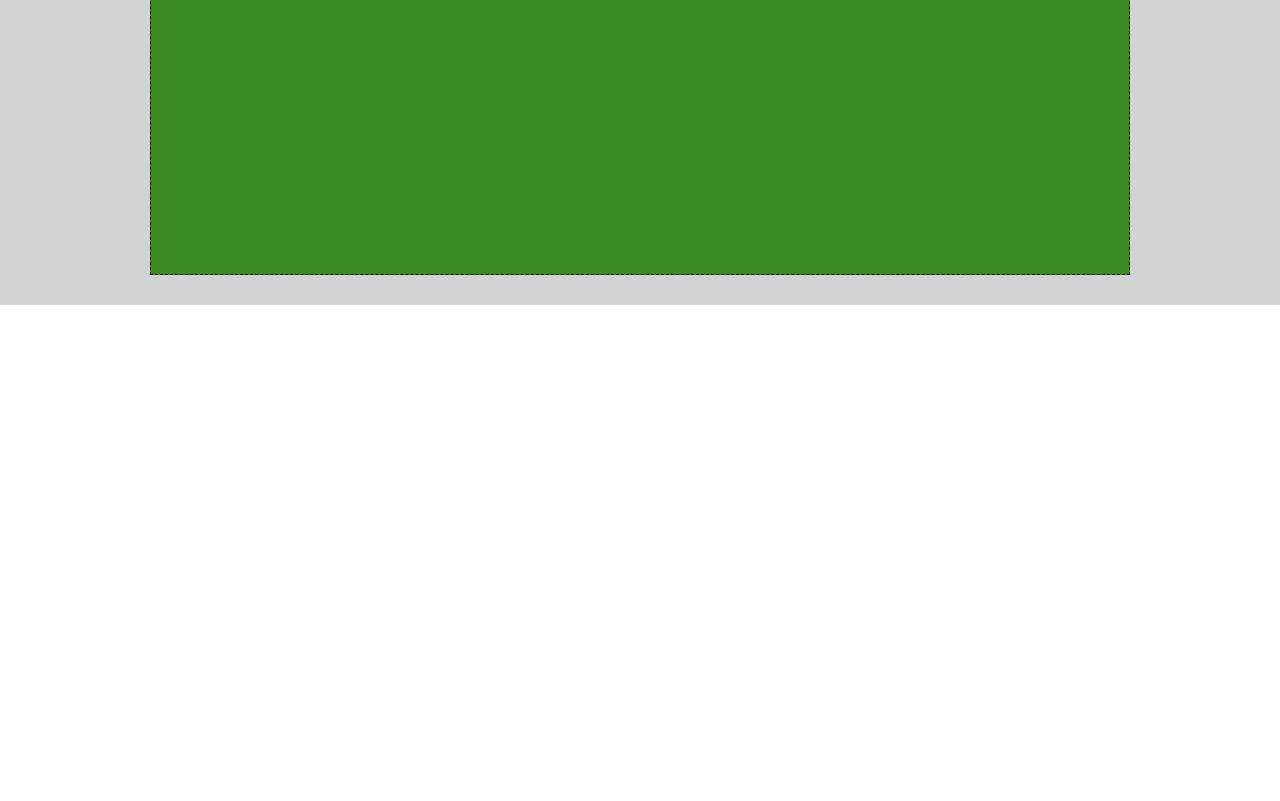
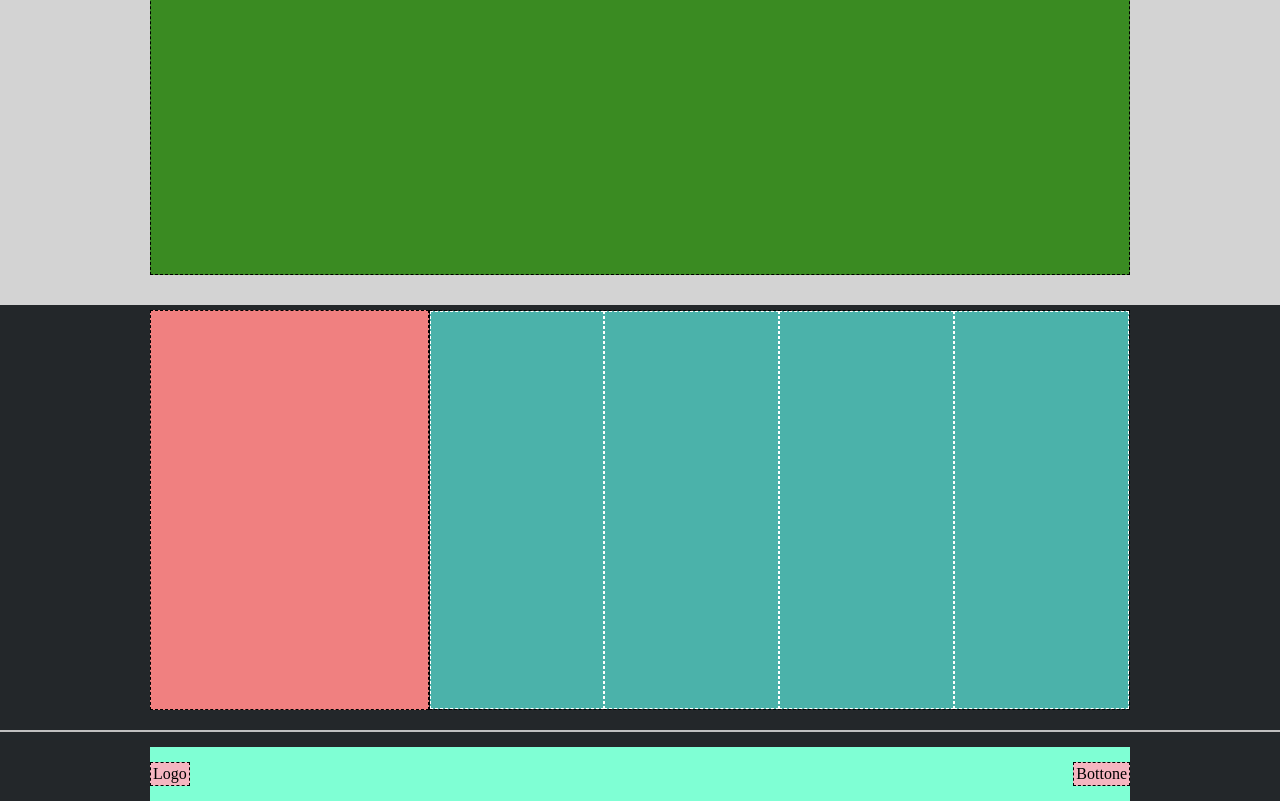
Before and after one commit to pierluigicarrieri/htmlcss-struttura-discord, a plain HTML site: page index.html in a window 1280 px wide. Shown: the part 2247-3048 px from the top of the page. Before the commit the page ends 2552 px from the top, so only its background shows below. Drawn offline with Linux system fonts and the light colour scheme.

Commit message:
Excercise done

```diff
--- a/index.html
+++ b/index.html
@@ -30,11 +30,15 @@
 
     </header>
 
-    <hr id="hr1"> <!-- could have been interpreted as a div,
+    <hr id="hr1"> <!-- Could have been interpreted as a div,
     or the continuation of the top section (a big wrapper
     with inside the "top_nav_wrapper" and the "header") -->
 
     <main>
+
+<!-- Not entirely sure about my choice here (used the section tag
+    basically as a wrapper, the content is incapsulated in divs
+    with various ids). Perhaps semantically incorrect? -->
 
         <section id="section1" class="main_section">
 
@@ -81,6 +85,46 @@
 
     </main>
 
+    <footer>
+
+        <div id="footer_top">
+
+            <section id="footer_section1">
+
+                <div id="footer_top_left" class="border_black"></div>
+
+                <nav id="footer_nav" class="border_black">
+
+                    <section class="section_footer_nav border_white"></section>
+
+                    <section class="section_footer_nav border_white"></section>
+
+                    <section class="section_footer_nav border_white"></section>
+
+                    <section class="section_footer_nav border_white"></section>
+
+                </nav>
+
+            </section>
+
+        </div>
+
+        <hr id="hr2">
+
+        <div id="footer_bottom">
+
+            <section id="footer_section2">
+
+                <div id="bottom_logo" class="border_black">Logo</div>
+
+                <div id="bottone" class="border_black">Bottone</div>
+
+            </section>
+
+        </div>
+
+    </footer>
+
 
 
 
--- a/styles/style.css
+++ b/styles/style.css
@@ -6,6 +6,10 @@
 
 .border_black {
     border: 1px dashed black;
+}
+
+.border_white {
+    border: 1px dashed white;
 }
 
 #top_wrapper {
@@ -53,8 +57,6 @@ header {
 }
 
 #hr1 {
-    margin-block-start: 0;
-    margin-block-end: 0;
     border: 1px solid #A0D2E1;
 }
 
@@ -94,3 +96,61 @@ header {
     margin: auto;
     background-color: #3A8B22;
 }
+
+#footer_top, #footer_bottom {
+    background-color: #23272A;
+}
+
+#footer_top {
+    padding-top: 5px;
+    padding-bottom: 20px;
+}
+
+#footer_section1 {
+    max-width: 980px;
+    min-height: 400px;
+    margin: auto;
+    display: flex;
+}
+
+#footer_top_left {
+    flex-grow: 1;
+    background-color: #F08080;
+}
+
+#footer_nav {
+    flex-grow: 2.5;
+    display: flex;
+}
+
+.section_footer_nav {
+    flex-grow: 1;
+    background-color: #4BB2AA;
+}
+
+#hr2 {
+    border: 1px solid #C0C0C0;
+}
+
+#footer_bottom {
+    padding-top: 15px;
+}
+
+#footer_section2 {
+    max-width: 980px;
+    min-height: 50px;
+    padding-top: 15px;
+    padding-bottom: 15px;
+    margin: auto;
+    display: flex;
+    justify-content: space-between;
+    background-color: #7FFFD4;
+}
+
+#bottom_logo, #bottone {
+    padding: 2px;
+    background-color: #F5B5C0;
+}
+
+/* Could have done better with some
+css advanced selectors?? */
```
Lines whose indentation alone changed are shown as unchanged.
